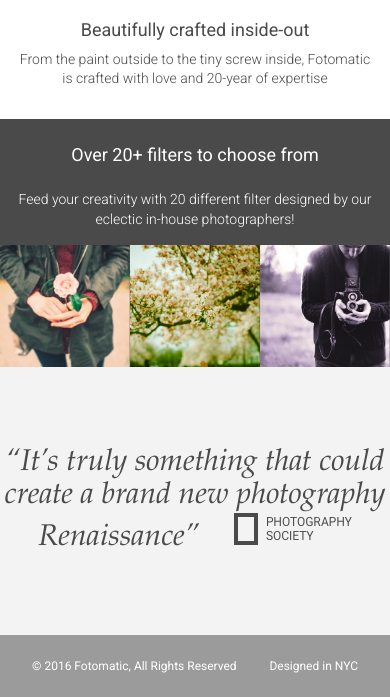
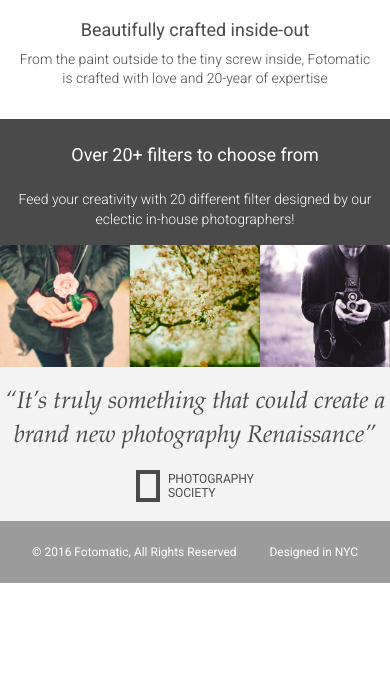
Before and after one commit to likra-sketch/fotomatic, a plain HTML site: page index.html in a window 390 px wide. Shown: the part 1033-1730 px from the top of the page. After the commit the page ends 1616 px from the top, so only its background shows below. Drawn offline with Linux system fonts and the light colour scheme; a web font is replaced by a local one.

Commit message:
adjust Quotes section to tablet and mobile layout

```diff
--- a/resources/css/style.css
+++ b/resources/css/style.css
@@ -441,24 +441,47 @@ header .mobile {
   color: #4a4a4a;
 }
 
-#quotes-section quote-citation {
+#quotes-section .quote-citation {
   height: 1.875rem;
 }
 
-@media only screen and (max-width: 760px) {
-  #quotes-section content {
+@media only screen and (max-width: 1024px) {
+  #quotes-section .content {
+    display: flex;
+    padding: 5rem;
+    }
+
+  #quotes-section .quote {
+    display: block;
+    padding: 0;
+    text-align: left;
+  }
+
+  #quotes-section .quote-citation {
+    display: block;
+    width: auto;
+    height: 100%;
+  }
+
+}
+
+@media only screen and (max-width: 480px) {
+  #quotes-section .content {
+    display: inline;
     padding: 1.875rem .625rem;
   }
 
-  #quotes-section quote {
+  #quotes-section .quote {
     font-size: 1.5rem;
     line-height: 1.4;
+    text-align: center;;
   }
 
-  #quotes-section quote-citation {
+  #quotes-section .quote-citation {
     display: block;
     padding-top: 1rem;
     margin: auto;
+    text-align: center;
   }
 }
 
```
